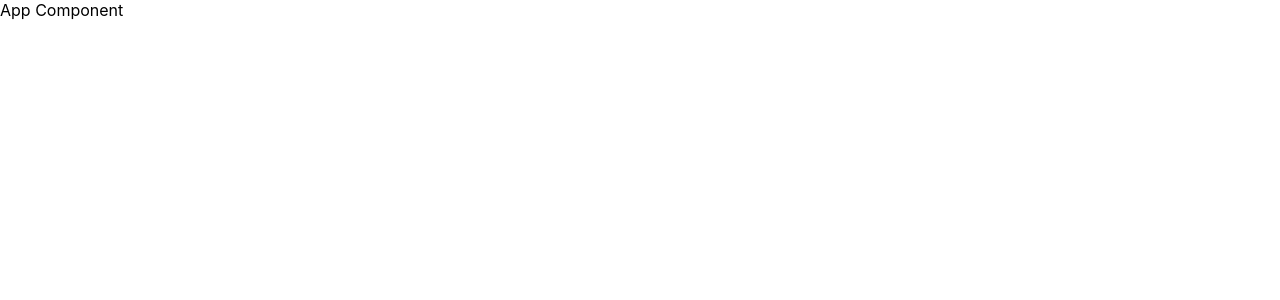
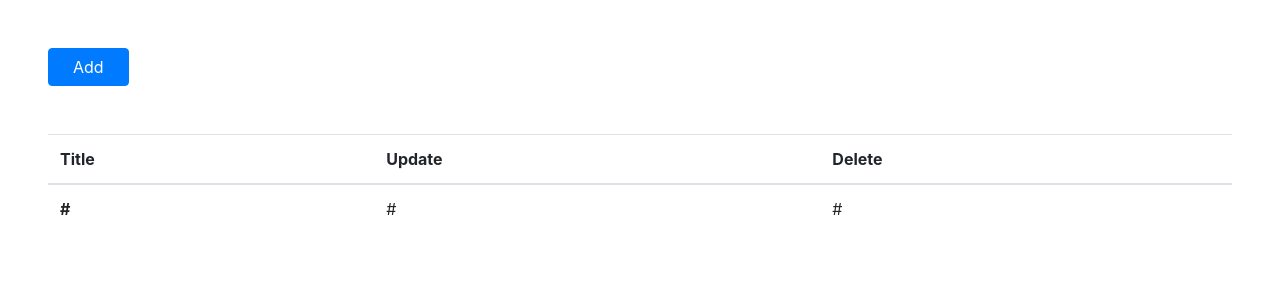
Before and after one commit to mythz-library/LRN-React-CC08__Calling-Backend-Services, a React (Create React App) app: page / in a window 1280 px wide. Shown: the top 300 px of the page. Built offline with nearby package versions, Linux system fonts and the light colour scheme.

Commit message:
Creates basic components

```diff
--- a/package.json
+++ b/package.json
@@ -6,6 +6,7 @@
     "@testing-library/jest-dom": "^5.17.0",
     "@testing-library/react": "^13.4.0",
     "@testing-library/user-event": "^13.5.0",
+    "bootstrap": "^4.1.1",
     "react": "^18.3.1",
     "react-dom": "^18.3.1",
     "react-scripts": "5.0.1",
--- a/src/App.js
+++ b/src/App.js
@@ -1,5 +1,30 @@
-function App() {
-  return <div>App Component</div>;
+import React, { Component } from "react";
+
+class App extends Component {
+  render() {
+    return (
+      <div className="p-5">
+        <button className="btn btn-primary px-4">Add</button>
+
+        <table class="table mt-5">
+          <thead>
+            <tr>
+              <th>Title</th>
+              <th>Update</th>
+              <th>Delete</th>
+            </tr>
+          </thead>
+          <tbody>
+            <tr>
+              <th>#</th>
+              <td>#</td>
+              <td>#</td>
+            </tr>
+          </tbody>
+        </table>
+      </div>
+    );
+  }
 }
 
 export default App;
--- a/src/index.js
+++ b/src/index.js
@@ -2,6 +2,7 @@ import React from "react";
 import ReactDOM from "react-dom/client";
 import "./index.css";
 import App from "./App";
+import "bootstrap/dist/css/bootstrap.css";
 
 const root = ReactDOM.createRoot(document.getElementById("root"));
 root.render(
```
Also changed, not shown: 1 other file (tests, documents, lock files or other folders).
